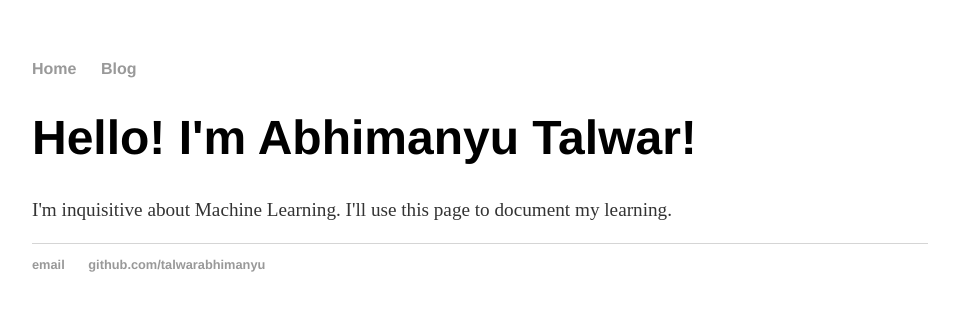
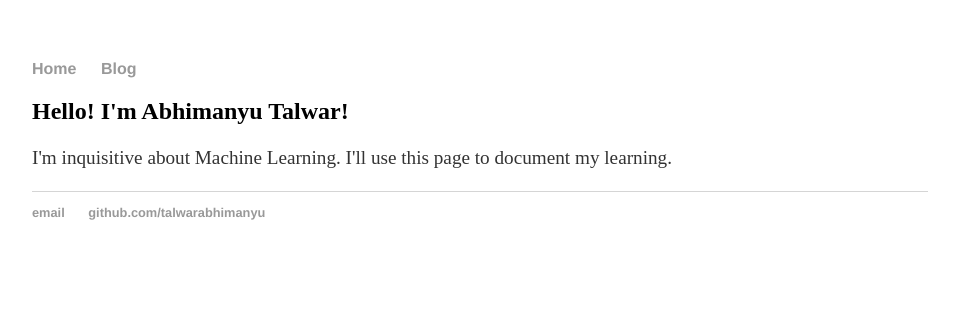
Before and after one commit to talwarabhimanyu/talwarabhimanyu.github.io, a Jekyll site: the page built from index.html, in a window 1280 px wide. Shown: the top 311 px of the page, without its empty margins (160-1119 px from the left). Built offline with Jekyll 4.4.1, drawn with Linux system fonts in a browser that asks for light colours.

Commit message:
Updated home page

```diff
--- a/index.html
+++ b/index.html
@@ -3,6 +3,6 @@ layout: default
 title: Abhimanyu Talwar
 ---
 <div class="blurb">
-	<h1> Hello! I'm Abhimanyu Talwar! </h1>
+	<h2> Hello! I'm Abhimanyu Talwar! </h2>
 	<p> I'm inquisitive about Machine Learning. I'll use this page to document my learning. </p>
 </div><!-- /.blurb -->
```
